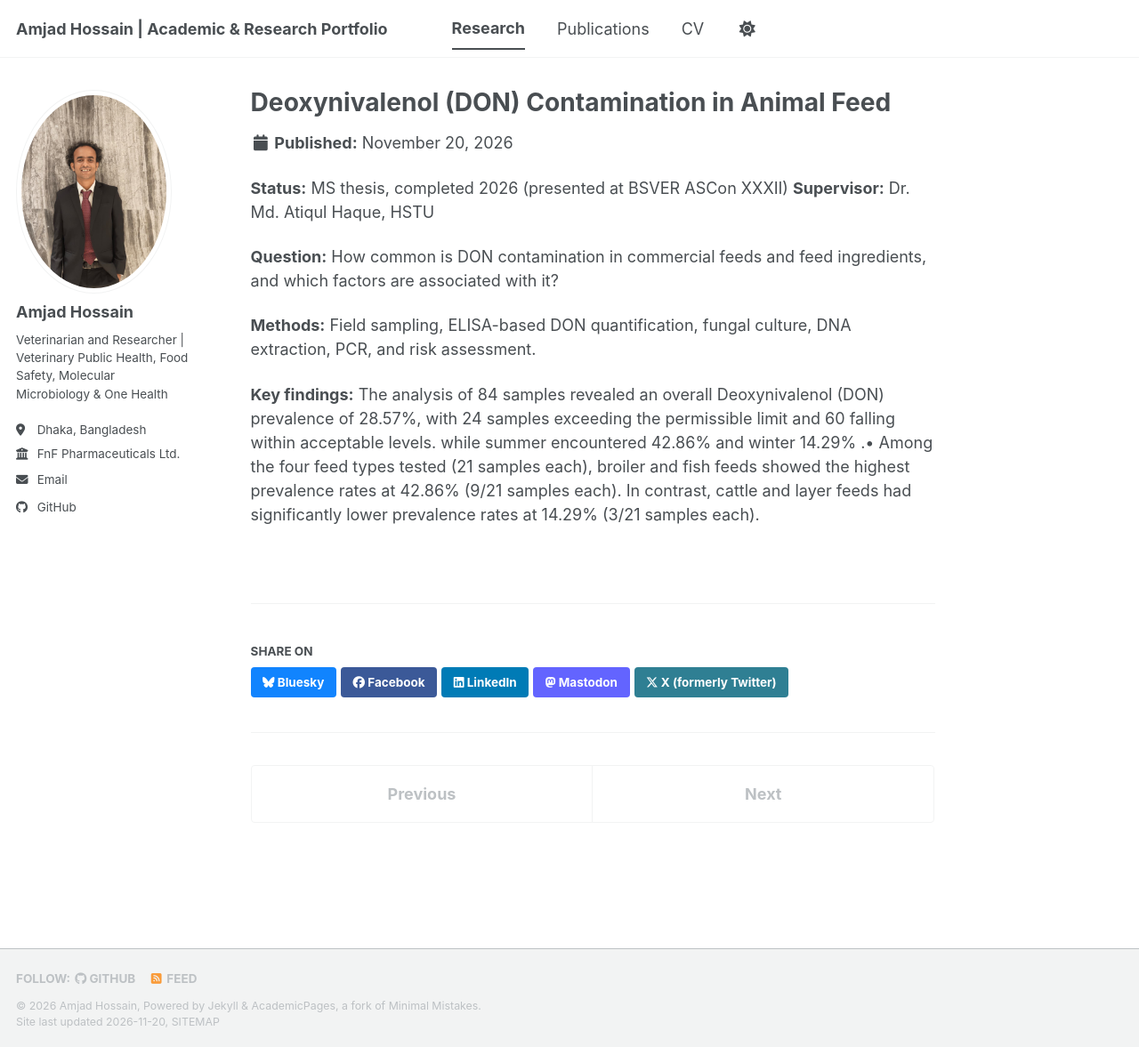
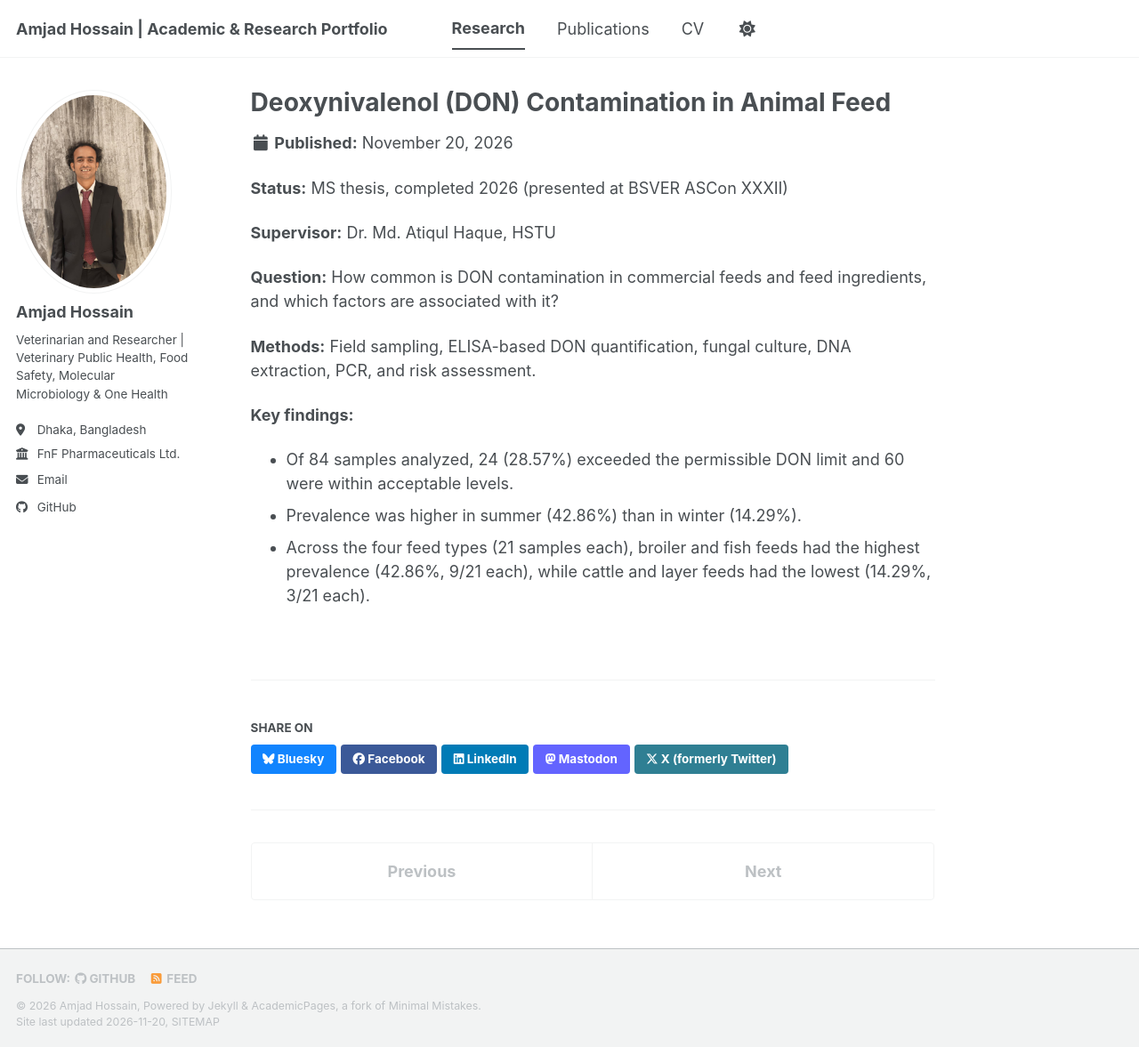
Before and after one commit to Amjad-VPHFH/amjad-vphfh.github.io, a Jekyll site: the page built from _portfolio/portfolio-1.md, in a window 1280 px wide and 1177 px high. Shown: the whole window at 89% size. Built offline with Jekyll 4.4.1, drawn with Linux system fonts in a browser that asks for light colours; a script bundle is joined from its source files by our own code; a style sheet for code colours, icons or effects is not loaded.

Commit message:
Revise key findings for clarity and structure

```diff
--- a/_portfolio/portfolio-1.md
+++ b/_portfolio/portfolio-1.md
@@ -5,10 +5,15 @@ collection: portfolio
 ---
 
 **Status:** MS thesis, completed 2026 (presented at BSVER ASCon XXXII)
+
 **Supervisor:** Dr. Md. Atiqul Haque, HSTU
 
 **Question:** How common is DON contamination in commercial feeds and feed ingredients, and which factors are associated with it?
 
 **Methods:** Field sampling, ELISA-based DON quantification, fungal culture, DNA extraction, PCR, and risk assessment.
 
-**Key findings:** The analysis of 84 samples revealed an overall Deoxynivalenol (DON) prevalence of 28.57%, with 24 samples exceeding the permissible limit and 60 falling within acceptable levels. while summer encountered 42.86% and winter 14.29% .• Among the four feed types tested (21 samples each), broiler and fish feeds showed the highest prevalence rates at 42.86% (9/21 samples each). In contrast, cattle and layer feeds had significantly lower prevalence rates at 14.29% (3/21 samples each).
+**Key findings:**
+
+- Of 84 samples analyzed, 24 (28.57%) exceeded the permissible DON limit and 60 were within acceptable levels.
+- Prevalence was higher in summer (42.86%) than in winter (14.29%).
+- Across the four feed types (21 samples each), broiler and fish feeds had the highest prevalence (42.86%, 9/21 each), while cattle and layer feeds had the lowest (14.29%, 3/21 each).
```
